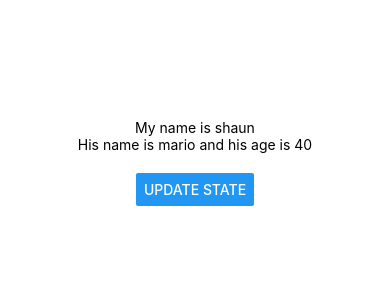
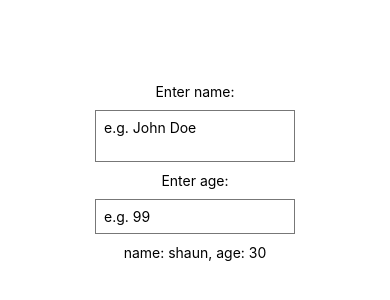
Before and after one commit to fentybit/react-native-tutorial, a React Native app: screen / in a window 390 px wide. Shown: the part 250-550 px from the top of the page. Built offline with nearby package versions, Linux system fonts and the light colour scheme.

Commit message:
finish lesson 5 on text and inputs

```diff
--- a/App.js
+++ b/App.js
@@ -1,23 +1,27 @@
 import React, { useState } from 'react';
-import { StyleSheet, Text, View, Button } from 'react-native';
+import { StyleSheet, Text, View, TextInput } from 'react-native';
 
 export default function App() {
   const [name, setName] = useState('shaun');
-  const [person, setPerson] = useState({ name: 'mario', age: 40 });
-
-  const clickHandler = () => {
-    setName('chun-li');
-    setPerson({ name: 'luigi', age: 45 });
-  }
+  const [age, setAge] = useState('30');
 
   return (
     <View style={styles.container}>
-      <Text>My name is {name}</Text>
-      <Text>His name is {person.name} and his age is {person.age}</Text>
+      <Text>Enter name:</Text>
+      <TextInput
+        multiline
+        style={styles.input}
+        placeholder='e.g. John Doe'
+        onChangeText={(val) => setName(val)} />
 
-      <View style={styles.buttonContainer}>
-        <Button title='update state' onPress={clickHandler} />
-      </View>
+      <Text>Enter age:</Text>
+      <TextInput
+        keyboardType='numeric'
+        style={styles.input}
+        placeholder='e.g. 99'
+        onChangeText={(val) => setAge(val)} />
+
+      <Text>name: {name}, age: {age}</Text>
     </View>
   );
 }
@@ -29,7 +33,11 @@
     alignItems: 'center',
     justifyContent: 'center',
   },
-  buttonContainer: {
-    margin: 20,
+  input: {
+    borderWidth: 1,
+    borderColor: '#777',
+    padding: 8,
+    margin: 10,
+    width: 200,
   }
 });
```
